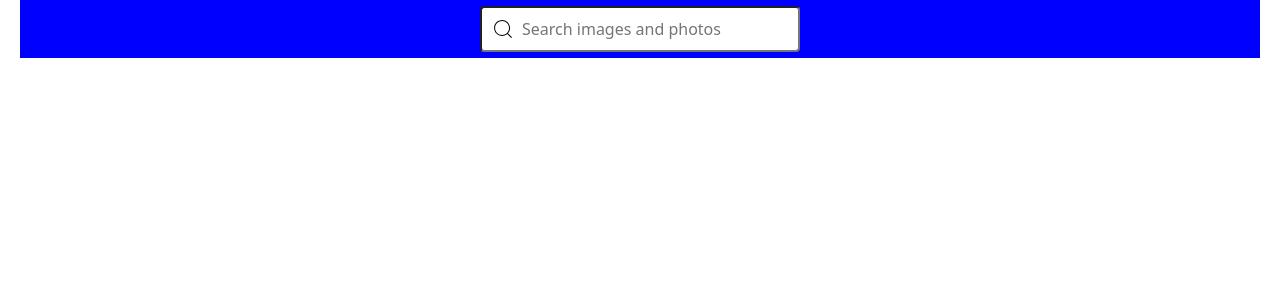
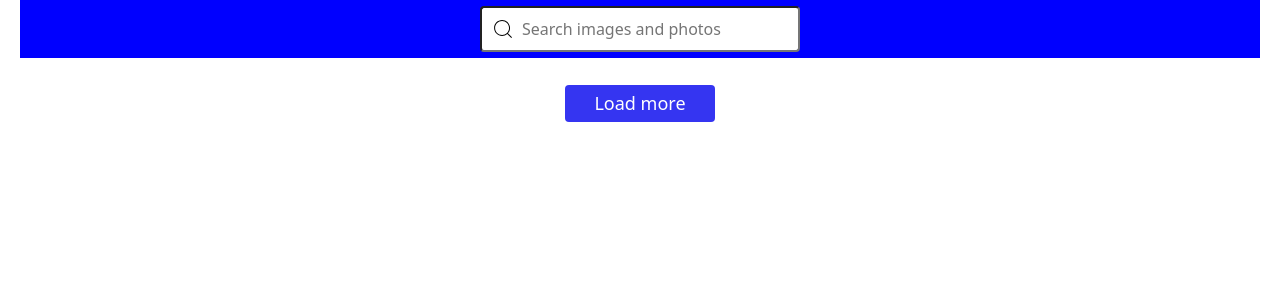
Before and after one commit to Developer-Mykhailo/goit-react-hw-04, a React (Vite) app: page / in a window 1280 px wide. Shown: the top 300 px of the page. Built offline with nearby package versions, Linux system fonts and the light colour scheme.

Commit message:
add button load more

```diff
--- a/src/App.jsx
+++ b/src/App.jsx
@@ -5,6 +5,7 @@ import SearchBar from "./components/SearchBar/SearchBar";
 import { fetchDataAPI } from "./services/unsplashAPI";
 import ImageGallery from "./components/ImageGallery/ImageGallery";
 import { ClipLoader } from "react-spinners";
+import LoadMoreBtn from "./components/LoadMoreBtn/LoadMoreBtn";
 
 function App() {
   const [photos, setPhotos] = useState([]);
@@ -39,8 +40,11 @@ function App() {
   return (
     <Container>
       <SearchBar onSubmit={handleQueryChange} />
+
       <ImageGallery photos={photos} />
       {isLoading && <ClipLoader className="loader" />}
+
+      <LoadMoreBtn />
     </Container>
   );
 }
--- /dev/null
+++ b/src/components/LoadMoreBtn/LoadMoreBtn.jsx
@@ -0,0 +1,7 @@
+import s from "./LoadMoreBtn.module.css";
+
+const LoadMoreBtn = () => {
+  return <button className={s.load_more}>Load more</button>;
+};
+
+export default LoadMoreBtn;
--- /dev/null
+++ b/src/components/LoadMoreBtn/LoadMoreBtn.module.css
@@ -0,0 +1,18 @@
+.load_more {
+  display: block;
+  padding: 8px;
+  width: 150px;
+  margin: 0 auto;
+  margin-top: 12px;
+  background-color: #3535f1;
+  color: #fff;
+  font-size: 18px;
+  border: transparent;
+  border-radius: 4px;
+
+  transition: background-color 250ms ease;
+}
+
+.load_more:hover {
+  background-color: #7373ef;
+}
```
